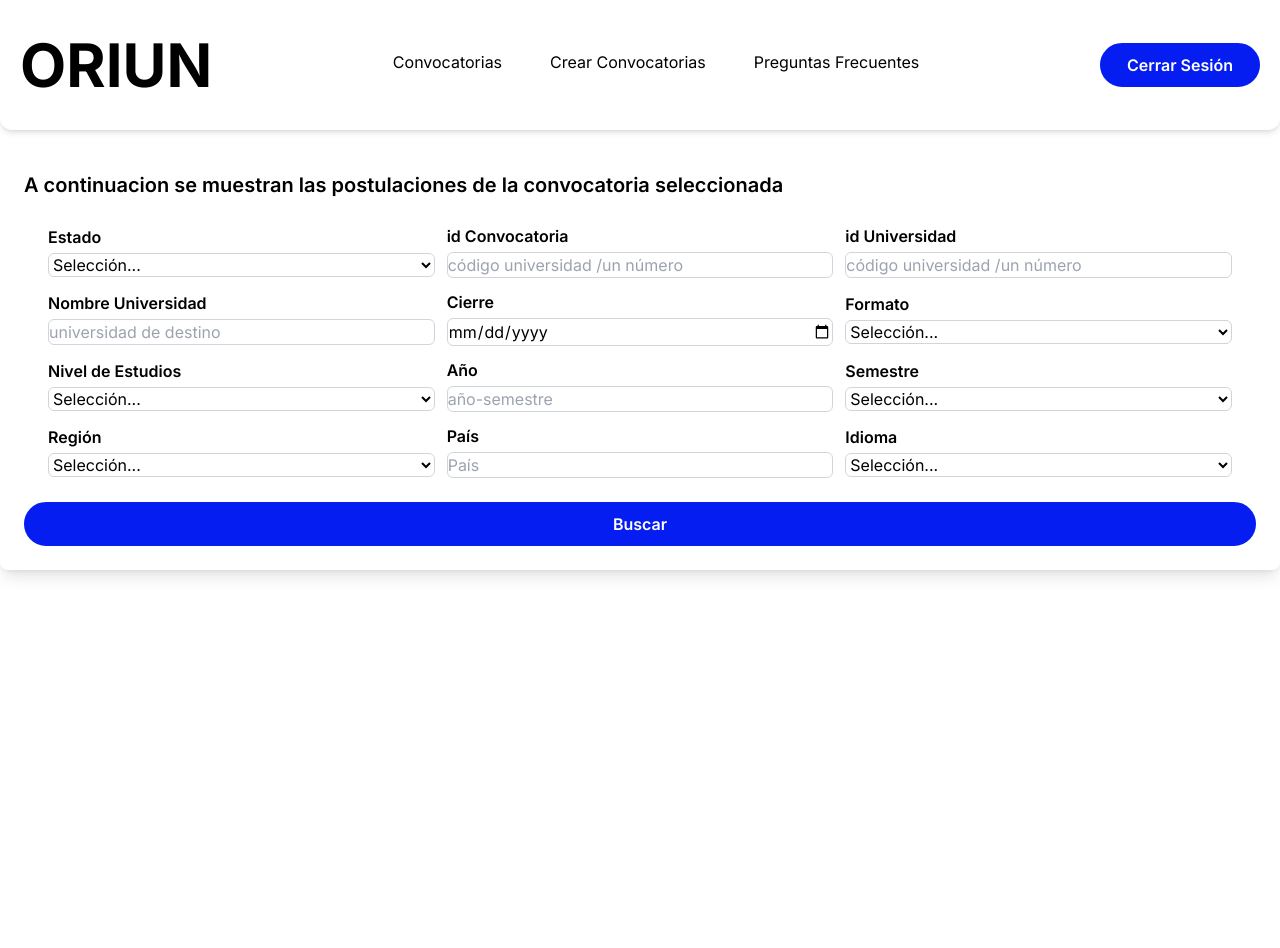
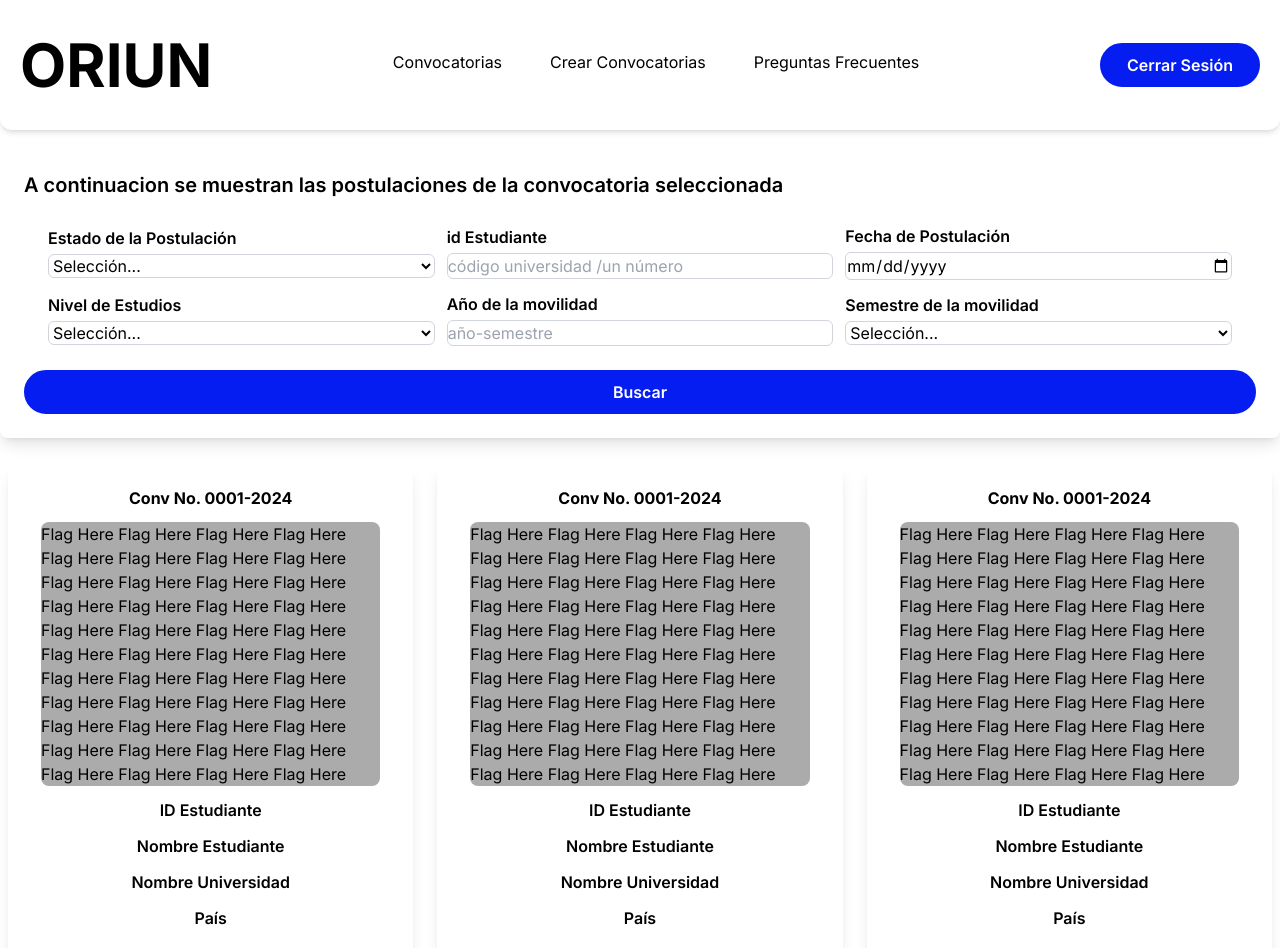
Before and after one commit to camunozv/oriun-frontend, a Next.js app: page /Convocatorias/ConvocatoriasAdmin/VerPostulaciones in a window 1280 px wide. Shown: the top 948 px of the page. Before the commit the page ends 800 px from the top, so only its background shows below. Built offline with nearby package versions, Linux system fonts and the light colour scheme.

Commit message:
Gran adelanto en la parte visual de verPostulaciones

```diff
--- a/app/Convocatorias/ConvocatoriasAdmin/VerPostulaciones/page.jsx
+++ b/app/Convocatorias/ConvocatoriasAdmin/VerPostulaciones/page.jsx
@@ -1,5 +1,6 @@
 
 //import CardPostulation from '@/components/ChooseWinners/CardPostulation';
+import CardPostulacion from '@/components/ChooseWinner/CardPostulacion';
 import Link from 'next/link';
 import React from 'react'
 
@@ -27,7 +28,7 @@ function verPostulaciones()
               {/**Active */}
               <div className="flex flex-col justify-start items-left gap-1">
                 <label htmlFor="active" className="font-semibold">
-                  Estado
+                  Estado de la Postulación
                 </label>
                 <select
                   id="active"
@@ -35,15 +36,16 @@ function verPostulaciones()
                   placeholder="value 0"
                 >
                   <option value="">Selección...</option>
-                  <option value="True">Abierta</option>
-                  <option value="False">Cerrada</option>
+                  <option value="0">Sin Revisar</option>
+                  <option value="1">Pendiente de Modificacion</option>
+                  <option value="2">Aceptado</option>
                 </select>
               </div>
 
-              {/**call_id */}
+              {/*Id Estudiante */}
               <div className="flex flex-col justify-start items-left gap-1">
                 <label htmlFor="call_id" className="font-semibold">
-                  id Convocatoria
+                  id Estudiante
                 </label>
                 <input
                   id="call_id"
@@ -53,36 +55,11 @@ function verPostulaciones()
                 />
               </div>
 
-              {/**university_id */}
-              <div className="flex flex-col justify-start items-left gap-1">
-                <label htmlFor="university_id" className="font-semibold">
-                  id Universidad
-                </label>
-                <input
-                  id="university_id"
-                  type="text"
-                  placeholder="código universidad /un número"
-                  className="bg-white border-gray-300 border rounded-md outline-none"
-                />
-              </div>
-
-              {/**university_name */}
-              <div className="flex flex-col justify-start items-left gap-1">
-                <label htmlFor="univeristy_name" className="font-semibold">
-                  Nombre Universidad
-                </label>
-                <input
-                  id="university_name"
-                  type="text"
-                  placeholder="universidad de destino"
-                  className="bg-white border-gray-300 border rounded-md outline-none"
-                />
-              </div>
 
               {/**deadline */}
               <div className="flex flex-col justify-start items-left gap-1">
                 <label htmlFor="deadline" className="font-semibold">
-                  Cierre
+                  Fecha de Postulación
                 </label>
                 <input
                   id="deadline"
@@ -90,23 +67,6 @@ function verPostulaciones()
                   placeholder=""
                   className="bg-white border-gray-300 border rounded-md outline-none"
                 />
-              </div>
-
-              {/**format */}
-              <div className="flex flex-col justify-start items-left gap-1">
-                <label htmlFor="format" className="font-semibold">
-                  Formato
-                </label>
-                <select
-                  id="format"
-                  className="border-gray-300 border rounded-md outline-none bg-white"
-                  placeholder="value 0"
-                >
-                  <option value="">Selección...</option>
-                  <option value="P">Presencial</option>
-                  <option value="V">Virtual</option>
-                  <option value="M">Híbrido</option>
-                </select>
               </div>
 
               {/**study_level */}
@@ -129,7 +89,7 @@ function verPostulaciones()
               {/**year */}
               <div className="flex flex-col justify-start items-left gap-1">
                 <label htmlFor="year" className="font-semibold">
-                  Año
+                  Año de la movilidad
                 </label>
                 <input
                   id="year"
@@ -142,7 +102,7 @@ function verPostulaciones()
               {/**semester */}
               <div className="flex flex-col justify-start items-left gap-1">
                 <label htmlFor="semester" className="font-semibold">
-                  Semestre
+                  Semestre de la movilidad
                 </label>
                 <select
                   id="semester"
@@ -155,64 +115,6 @@ function verPostulaciones()
                 </select>
               </div>
 
-              {/**Región */}
-              <div className="flex flex-col justify-start items-left gap-1">
-                <label htmlFor="region" className="font-semibold">
-                  Región
-                </label>
-                <select
-                  id="region"
-                  className="border-gray-300 border rounded-md outline-none bg-white"
-                  placeholder=""
-                >
-                  <option value="">Selección...</option>
-                  <option value="NA">Norte América</option>
-                  <option value="LA">Latinoamérica</option>
-                  <option value="EU">Europa</option>
-                  <option value="OC">Oceanía</option>
-                  <option value="AN">Uniandes</option>
-                  <option value="AS">Asia</option>
-                  <option value="SG">Convenio Sigueme/Nacional</option>
-                </select>
-              </div>
-
-              {/**Country */}
-              <div className="flex flex-col justify-start items-left gap-1">
-                <label htmlFor="country" className="font-semibold">
-                  País
-                </label>
-                <input
-                  id="country"
-                  type="text"
-                  placeholder="País"
-                  className="border-gray-300 border rounded-md outline-none"
-                />
-              </div>
-
-              {/**language */}
-              <div className="flex flex-col justify-start items-left gap-1">
-                <label htmlFor="language" className="font-semibold">
-                  Idioma
-                </label>
-
-                <select
-                  id="language"
-                  className="border-gray-300 border rounded-md outline-none bg-white"
-                  placeholder=""
-                >
-                  <option value="">Selección...</option>
-                  <option value="en">Inglés</option>
-                  <option value="es">Español</option>
-                  <option value="fr">Francés</option>
-                  <option value="pt">Portugués</option>
-                  <option value="de">Alemán</option>
-                  <option value="it">Italiano</option>
-                  <option value="ko">Coreano</option>
-                  <option value="ru">Ruso</option>
-                  <option value="zh">Chino</option>
-                  <option value="xx">Otro</option>
-                </select>
-              </div>
             </div>
 
             {/** */}
@@ -227,6 +129,16 @@ function verPostulaciones()
         </div>
 
         <main className="relative mt-4 mx-auto overflow-hidden max-w-[1580px] gap-3 p-2">
+          <div className="grid grid-cols-3 w-full gap-6">
+              <CardPostulacion>
+              </CardPostulacion>
+
+              <CardPostulacion>
+              </CardPostulacion>
+
+              <CardPostulacion>
+              </CardPostulacion>
+          </div>
         </main>
       </>
     );
--- a/components/ChooseWinner/CardPostulation.jsx
+++ b/components/ChooseWinner/CardPostulacion.jsx
@@ -3,28 +3,18 @@
 import React from 'react'
 import Link from "next/link";
 
-function CardPostulation({
+function CardPostulacion({
   // Aqui se agregan las variables necesarias para la carta de postulacion.
   // students open & closed
-  id,
-  university_name,
-  country,
-  language, //* shared characteristics
-  deadline, //* shared characteristics
+ //* shared characteristics
 
   // admin open & closed
-  semester,
-  study_level,
-  year,
 
-  open,
-  admin,
-})  {
-  if (admin === true) {
+}) {
     return (
       <>
         <div className="flex justify-center items-center flex-col gap-3 bg-white shadow-lg rounded-xl p-6 w-full h-full">
-          <h6 className="font-bold">{id}</h6>
+          <h6 className="font-bold">Conv No. 0001-2024</h6>
           <div className="w-[95%] h-45 bg-figma_grey text-black rounded-lg">
             Flag Here Flag Here Flag Here Flag Here Flag Here Flag Here Flag
             Here Flag Here Flag Here Flag Here Flag Here Flag Here Flag Here
@@ -36,39 +26,33 @@ function CardPostulation({
           </div>
 
           <p className="font-semibold">
-            {year} - {semester}
+            ID Estudiante
           </p>
-          <p className="font-semibold">{language}</p>
-          <p className="font-semibold">{study_level}</p>
+          <p className="font-semibold">Nombre Estudiante</p>
+          <p className="font-semibold">Nombre Universidad</p>
+          <p className="font-semibold">País</p>
 
           <div className="flex justify-between items-center w-96">
             <div className="w-full p-2">
-              <Link href={`/Convocatorias/ConvocatoriasAdmin/${id}`}>
                 <button
                   type="button"
-                  className="w-full font-semibold bg-white border-2 rounded-full border-figma_blue text-figma_blue py-2"
+                  className="w-full text-base font-semibold bg-white border-2 rounded-full border-figma_blue text-figma_blue py-1"
                 >
-                  Actualizar
+                  Seleccionar como Ganador
                 </button>
-              </Link>
             </div>
             <div className="w-full p-2">
-              <Link
-                href={`/Convocatorias/ConvocatoriasAdmin/DetallesConvocatoria/${id}`}
-              >
                 <button
                   type="button"
-                  className="w-full font-semibold bg-figma_blue border-2 rounded-full border-figma_blue text-white py-2"
+                  className="w-full font-semibold bg-figma_blue border-2 rounded-full border-figma_blue text-white py-4"
                 >
-                  Ver detalles
+                  Ver Detalles
                 </button>
-              </Link>
             </div>
           </div>
         </div>
       </>
     );
   }
-}
 
-export default CardPostulation
+export default CardPostulacion
```
